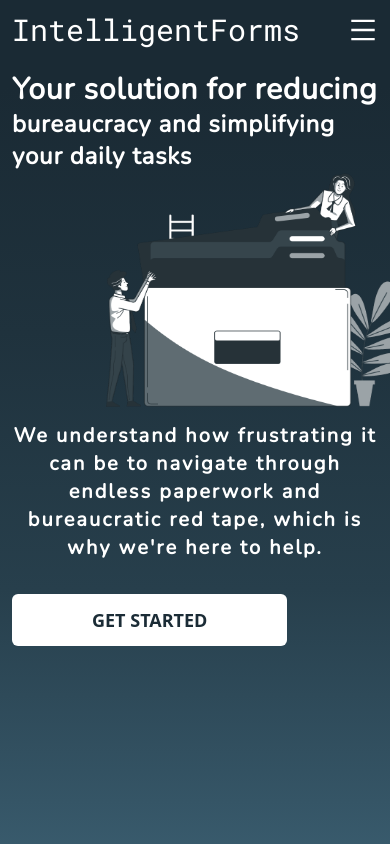
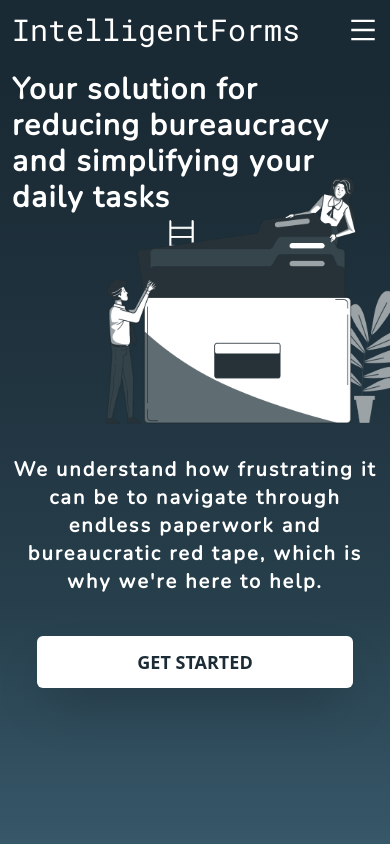
Before and after one commit to AlinOrobet/frontend-intelligent-forms, a Next.js app: page / in a window 390 px wide. Shown: the top 844 px of the page. Built offline with nearby package versions, Linux system fonts and the light colour scheme.

Commit message:
responsive telefon si tableta

```diff
--- a/components/GuestComponents/Hero.js
+++ b/components/GuestComponents/Hero.js
@@ -4,15 +4,17 @@ import Link from "next/link";
 
 function Hero() {
   return (
-    <div className="h-screen w-screen p-3 md:p-5 ">
-      <div className="font-secondary font-bold text-white  md:text-4xl tracking-wider">
-        <h2 className=" text-3xl">Your solution for reducing</h2>
-        <p className="text-2xl">bureaucracy and simplifying your daily tasks</p>
-      </div>
+    <div className="h-full w-screen p-3 md:p-5 ">
+      <h2 className=" text-3xl font-secondary font-bold text-white  md:text-4xl tracking-wider md:leading-normal">
+        Your solution for reducing bureaucracy and simplifying your daily tasks
+      </h2>
 
-      <div className="flex flex-col-reverse md:flex-row justify-between items-center mt-[250px] md:mt-0">
-        <div className=" space-y-8  ">
-          <div className=" font-secondary font-bold text-white text-xl text-center tracking-widest">
+      {/* imag + inner block */}
+      <div className="grid grid-rows-2 md:grid-cols-2 justify-between  mt-[240px] md:mt-10">
+        {/* WE understand + button inner block */}
+        <div className=" space-y-10 md:pr-10 ">
+          {/* We understand part */}
+          <div className=" font-secondary font-bold text-white text-xl text-center tracking-widest md:text-left">
             <p>
               We understand how frustrating it can be to navigate through
               endless paperwork and
@@ -20,14 +22,14 @@ function Hero() {
             bureaucratic red tape, which is why we're here to help.
             <p></p>
           </div>
-
-          <button className=" text-secondary bg-white py-3 px-20 rounded-md font-bold text-lg ">
+          {/* GET STARTED */}
+          <button className=" text-secondary bg-white py-3 px-[100px] rounded-md font-bold text-lg block m-auto shadow-2xl md:m-0 md:px-[60px] ">
             <Link href="/" />
             GET STARTED
           </button>
         </div>
-        <div className=" absolute top-[120px]  right-[0px] md:relative w-[320px] h-[340px]  md:w-[800px] md:h-[800px] ">
-          <Image src="/assets/main/Documents-bro.png" alt="imagine-hero" fill />
+        <div className=" absolute top-[120px]   right-[0px]  w-[320px] h-[360px]  md:w-[440px] md:h-[460px]  md:top-[85px]">
+          <Image src="/assets/main/hero-img.png" alt="imagine-hero" fill />
         </div>
       </div>
     </div>
```
Also changed, not shown: public/assets/main/hero-img.png (renamed from public/assets/main/Documents-bro.png).
